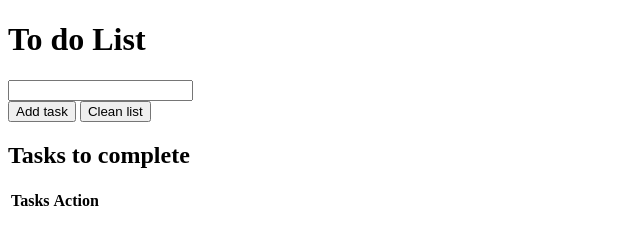
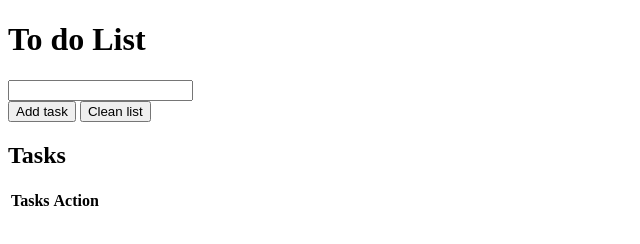
Before and after one commit to ArtMiranda/todo-list, a plain HTML site: page index.html in a window 1280 px wide. Shown: the whole page, without its empty margins (0-640 px from the left). Drawn offline with Linux system fonts and the light colour scheme.

```diff
--- a/index.html
+++ b/index.html
@@ -16,7 +16,7 @@
     <button class="button" id="buttonId" onclick="addTask()">Add task</button>
     <button class="button" onclick="removeTasks()">Clean list</button>
 
-    <h2 class="subtitle">Tasks to complete</h2>
+    <h2 class="subtitle">Tasks</h2>
 
     <div class="content">
         <table class="table">
```
